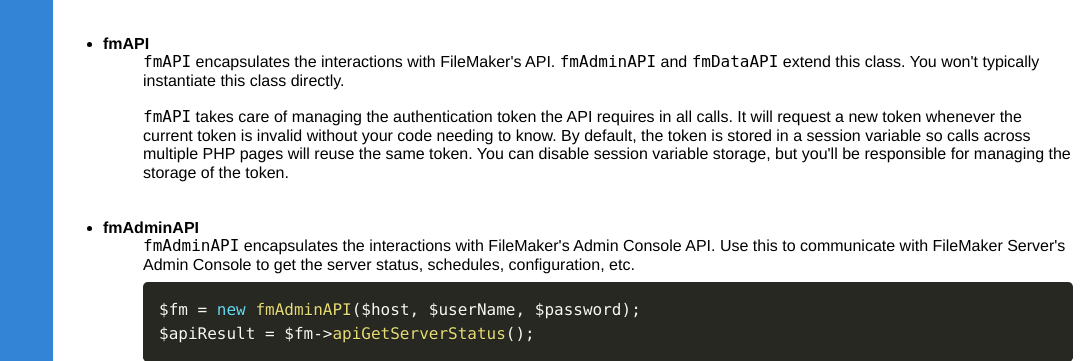
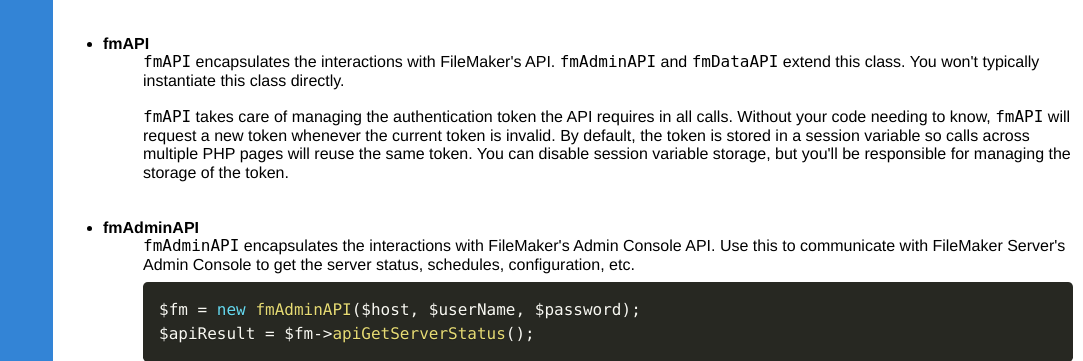
Before and after one commit to driftwoodinteractive/fmPDA, a PHP site: page /v1/index.php in a window 1280 px wide. Shown: the part 624-985 px from the top of the page, without its empty margins (197-1280 px from the left). Run offline with PHP 8.4, Linux system fonts and the light colour scheme.

Commit message:
Documentation changes

```diff
--- a/v1/index.php
+++ b/v1/index.php
@@ -102,7 +102,7 @@ define('HIGHEST_VERSION',  (DATA_API_VERSION == 'Latest') ? SUPPORTED_API_VERSIO
                   <ul>
                      <code>fmAPI</code> encapsulates the interactions with FileMaker's API. <code>fmAdminAPI</code> and <code>fmDataAPI</code> extend this class. You won't typically instantiate this class directly.<br>
                      <br>
-                     <code>fmAPI</code> takes care of managing the authentication token the API requires in all calls. It will request a new token whenever the current token is invalid without your code needing to know. By default, the token is stored in a session variable so calls across multiple PHP pages will reuse the same token. You can disable session variable storage, but you'll be responsible for managing the storage of the token.<br>
+                     <code>fmAPI</code> takes care of managing the authentication token the API requires in all calls. Without your code needing to know, <code>fmAPI</code> will request a new token whenever the current token is invalid. By default, the token is stored in a session variable so calls across multiple PHP pages will reuse the same token. You can disable session variable storage, but you'll be responsible for managing the storage of the token.<br>
                   </ul>
                </li>
                <br>
```
